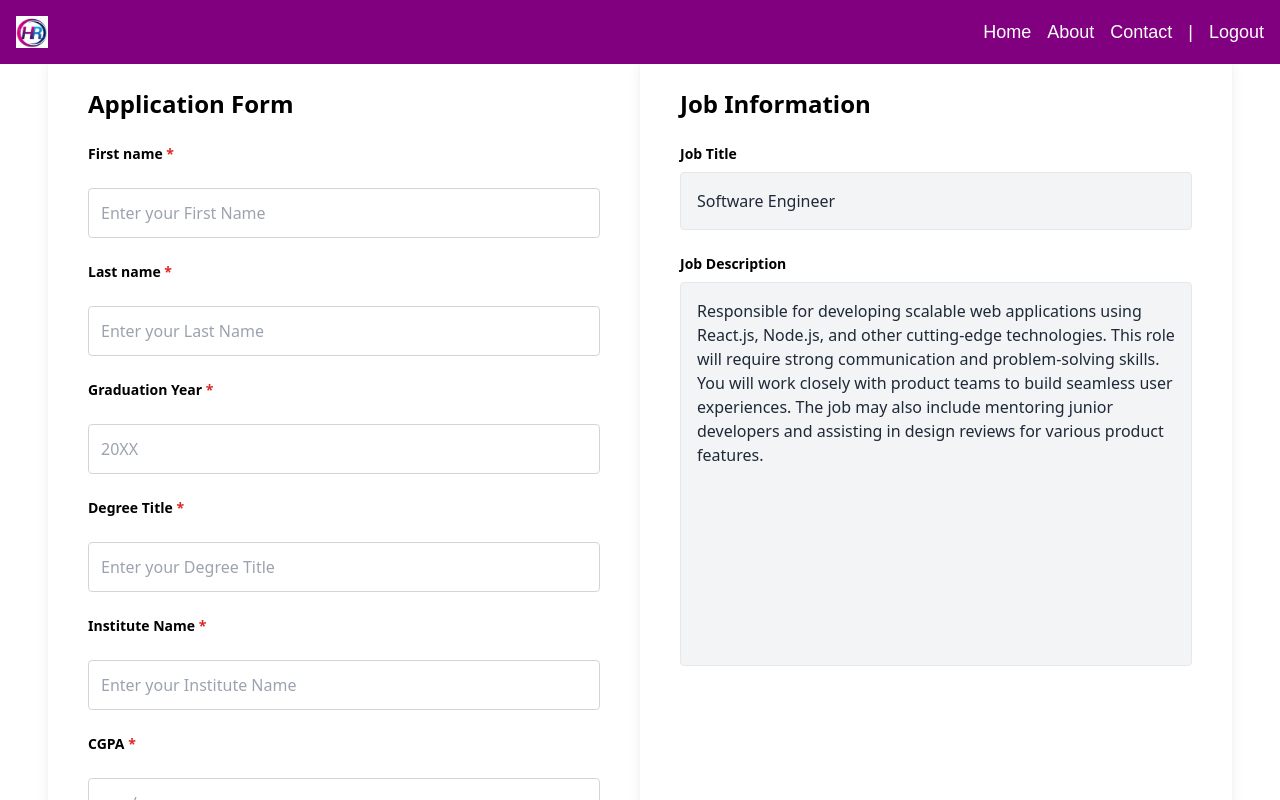
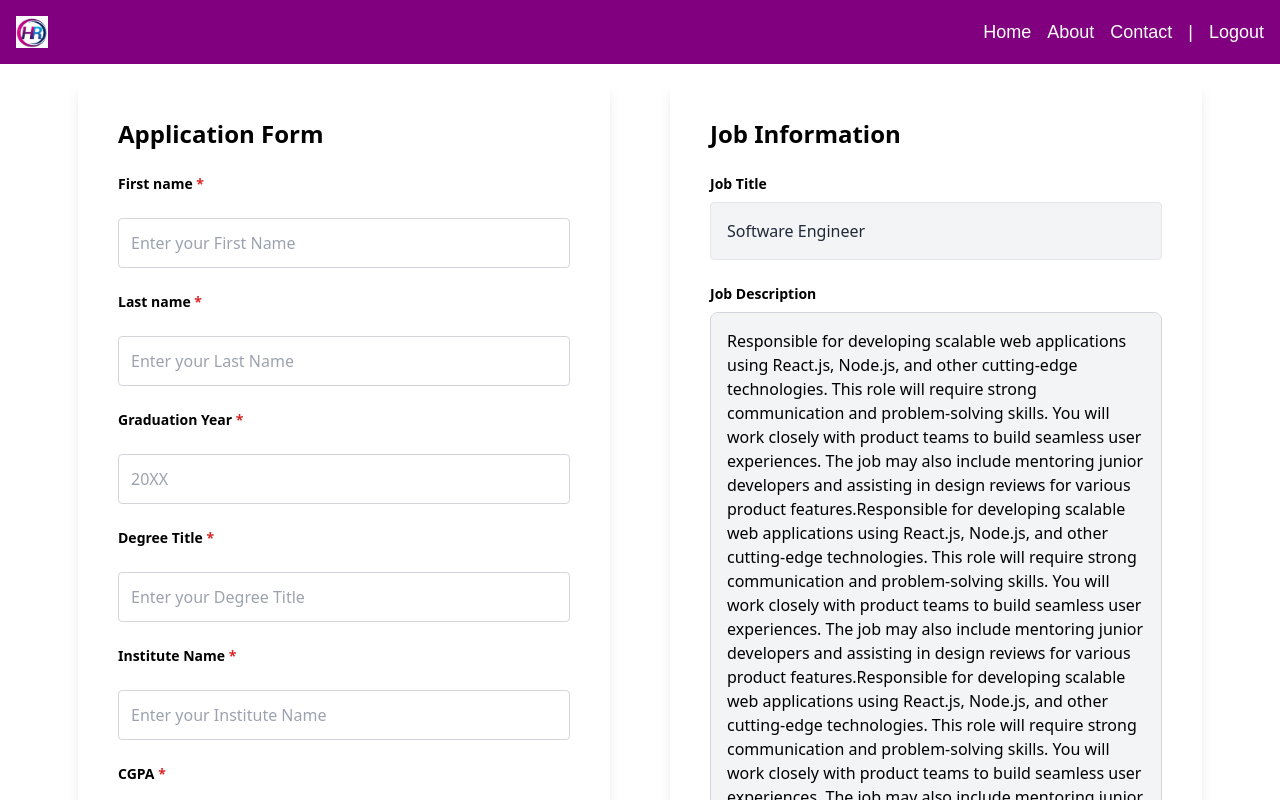
Before and after one commit to Aqeel-Mubarak/Smart-Recruitment-System-FYP, a React (Vite) app in the folder frontend/: page /application in a window 1280 px wide. Shown: the top 800 px of the page. Built offline with nearby package versions, Linux system fonts and the light colour scheme.

Commit message:
Margin size increaes

```diff
--- a/frontend/src/pages/ApplicationForm.jsx
+++ b/frontend/src/pages/ApplicationForm.jsx
@@ -30,12 +30,12 @@ const ApplicationForm = () => {
   };
 
   return (
-    <div className="flex flex-col min-h-screen">
+    <div className="flex bg-sky-10 flex-col min-h-screen">
       <Navbarapp /> {/* Navbar component */}
 
-      <div className="flex justify-between p-12">
+      <div className="flex justify-between p-12 bg-[#f0f4f8">
         {/* Left Section: Application Form */}
-        <div className="w-1/2 bg-white p-10 rounded-lg shadow-lg space-y-6">
+        <div style={{ margin: '30px' }} className="w-1/2 bg-white p-10 rounded-lg shadow-lg space-y-6">
           <h2 className="text-2xl font-bold mb-6">Application Form</h2>
 
           <label className="block font-bold text-sm mb-2">
@@ -170,7 +170,7 @@ const ApplicationForm = () => {
         </div>
 
         {/* Right Section: Static Job Info */}
-        <div className="w-1/2 bg-white p-10 rounded-lg shadow-lg">
+        <div style={{ margin: '30px' }} className="w-1/2 bg-white p-10 rounded-lg shadow-lg">
           <h2 className="text-2xl font-bold mb-6">Job Information</h2>
 
           <label className="block font-bold text-sm mb-2">Job Title</label>
@@ -179,8 +179,35 @@ const ApplicationForm = () => {
           </div>
 
           <label className="block font-bold text-sm mb-2">Job Description</label>
-          <div className="p-4 border rounded bg-gray-100 text-gray-800 h-96 overflow-y-auto">
+          <div className="p-4 rounded-lg border border-gray-300 bg-gray-100 min-h-[1000px] max-h-[1000px] flex items-start overflow-y-auto break-words">
             Responsible for developing scalable web applications using React.js, Node.js, and other cutting-edge technologies.
+            This role will require strong communication and problem-solving skills. You will work closely with product teams
+            to build seamless user experiences. The job may also include mentoring junior developers and assisting in design
+            reviews for various product features.Responsible for developing scalable web applications using React.js, Node.js, and other cutting-edge technologies.
+            This role will require strong communication and problem-solving skills. You will work closely with product teams
+            to build seamless user experiences. The job may also include mentoring junior developers and assisting in design
+            reviews for various product features.Responsible for developing scalable web applications using React.js, Node.js, and other cutting-edge technologies.
+            This role will require strong communication and problem-solving skills. You will work closely with product teams
+            to build seamless user experiences. The job may also include mentoring junior developers and assisting in design
+            reviews for various product features.Responsible for developing scalable web applications using React.js, Node.js, and other cutting-edge technologies.
+            This role will require strong communication and problem-solving skills. You will work closely with product teams
+            to build seamless user experiences. The job may also include mentoring junior developers and assisting in design
+            reviews for various product features.Responsible for developing scalable web applications using React.js, Node.js, and other cutting-edge technologies.
+            This role will require strong communication and problem-solving skills. You will work closely with product teams
+            to build seamless user experiences. The job may also include mentoring junior developers and assisting in design
+            reviews for various product features.Responsible for developing scalable web applications using React.js, Node.js, and other cutting-edge technologies.
+            This role will require strong communication and problem-solving skills. You will work closely with product teams
+            to build seamless user experiences. The job may also include mentoring junior developers and assisting in design
+            reviews for various product features.Responsible for developing scalable web applications using React.js, Node.js, and other cutting-edge technologies.
+            This role will require strong communication and problem-solving skills. You will work closely with product teams
+            to build seamless user experiences. The job may also include mentoring junior developers and assisting in design
+            reviews for various product features.Responsible for developing scalable web applications using React.js, Node.js, and other cutting-edge technologies.
+            This role will require strong communication and problem-solving skills. You will work closely with product teams
+            to build seamless user experiences. The job may also include mentoring junior developers and assisting in design
+            reviews for various product features.Responsible for developing scalable web applications using React.js, Node.js, and other cutting-edge technologies.
+            This role will require strong communication and problem-solving skills. You will work closely with product teams
+            to build seamless user experiences. The job may also include mentoring junior developers and assisting in design
+            reviews for various product features.Responsible for developing scalable web applications using React.js, Node.js, and other cutting-edge technologies.
             This role will require strong communication and problem-solving skills. You will work closely with product teams
             to build seamless user experiences. The job may also include mentoring junior developers and assisting in design
             reviews for various product features.
```
